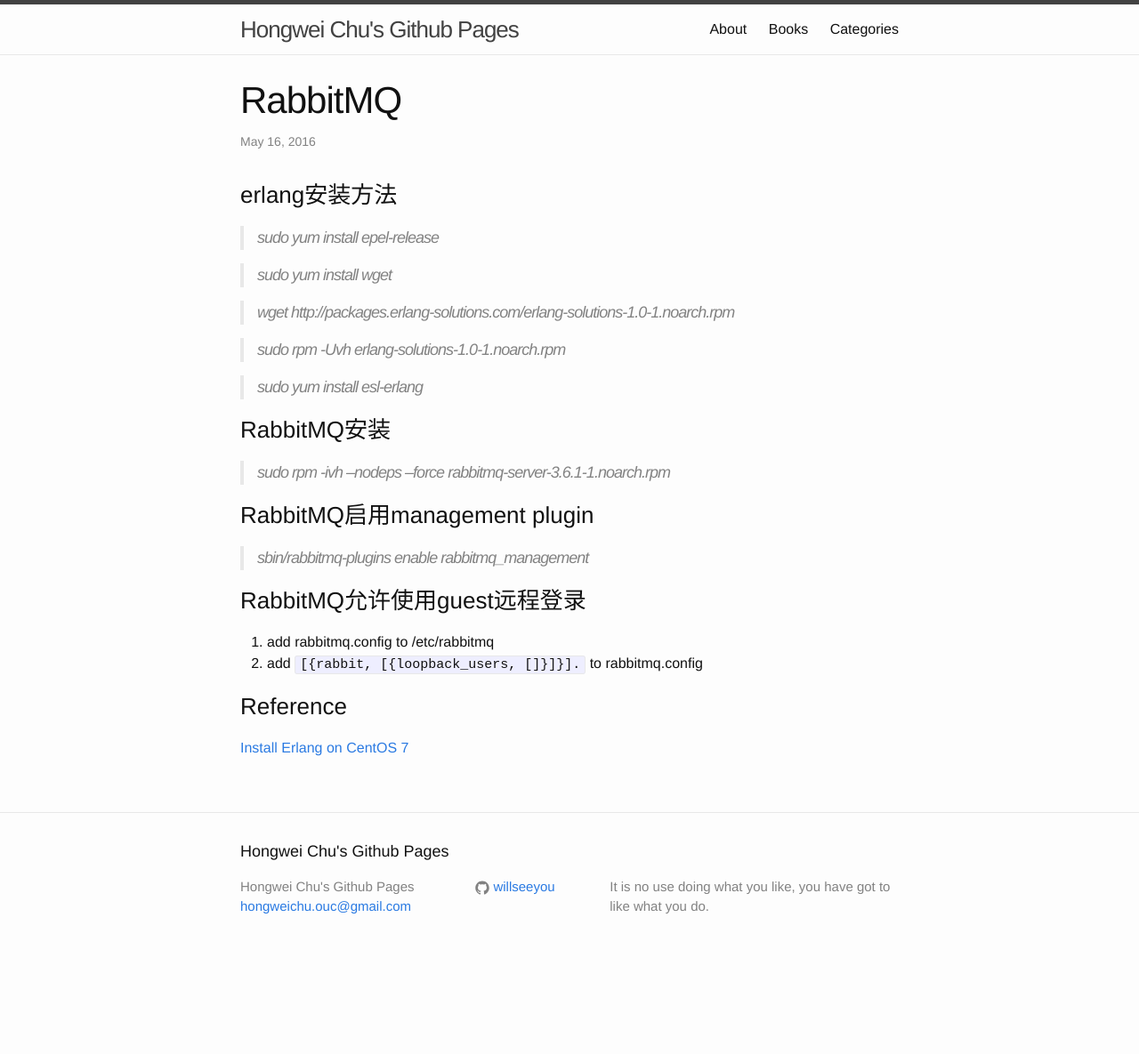
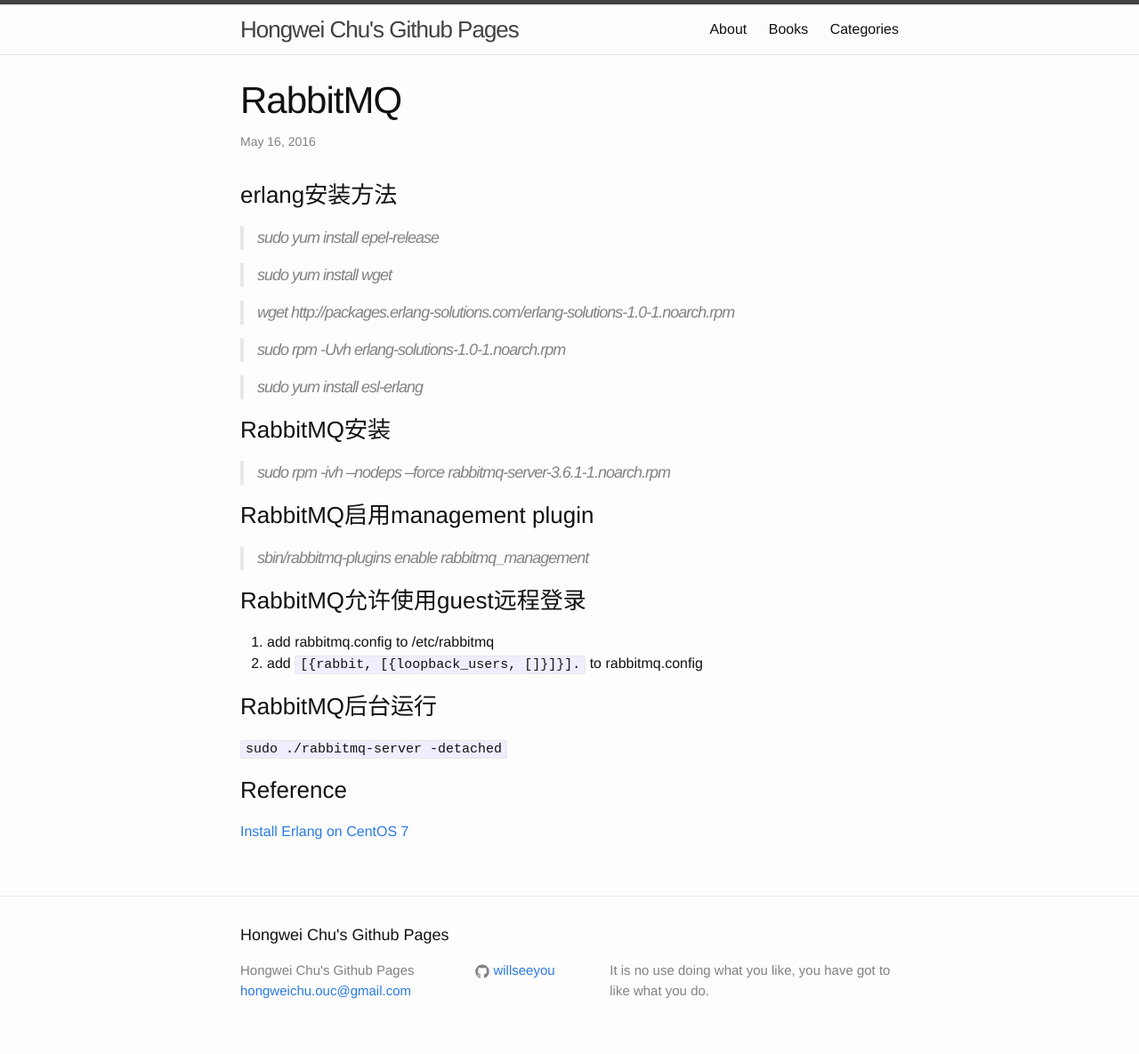
Before and after one commit to willseeyou/willseeyou.github.io, a Jekyll site: the page built from _posts/rabbitmq/2016-05-16-rabbitmq.md, in a window 1280 px wide. Shown: the whole page at 89% size. Built offline with Jekyll 4.4.1, drawn with Linux system fonts in a browser that asks for light colours; before the commit the page ends 1091 px from its top, so only the background shows below that.

Commit message:
add -detached

```diff
--- a/_posts/rabbitmq/2016-05-16-rabbitmq.md
+++ b/_posts/rabbitmq/2016-05-16-rabbitmq.md
@@ -25,5 +25,8 @@
 1. add rabbitmq.config to /etc/rabbitmq
 2. add `[{rabbit, [{loopback_users, []}]}].` to rabbitmq.config
 
+### RabbitMQ后台运行
+`sudo ./rabbitmq-server -detached`
+
 ### Reference
 [Install Erlang on CentOS 7](http://www.jeramysingleton.com/install-erlang-and-elixir-on-centos-7-minimal/)
```
